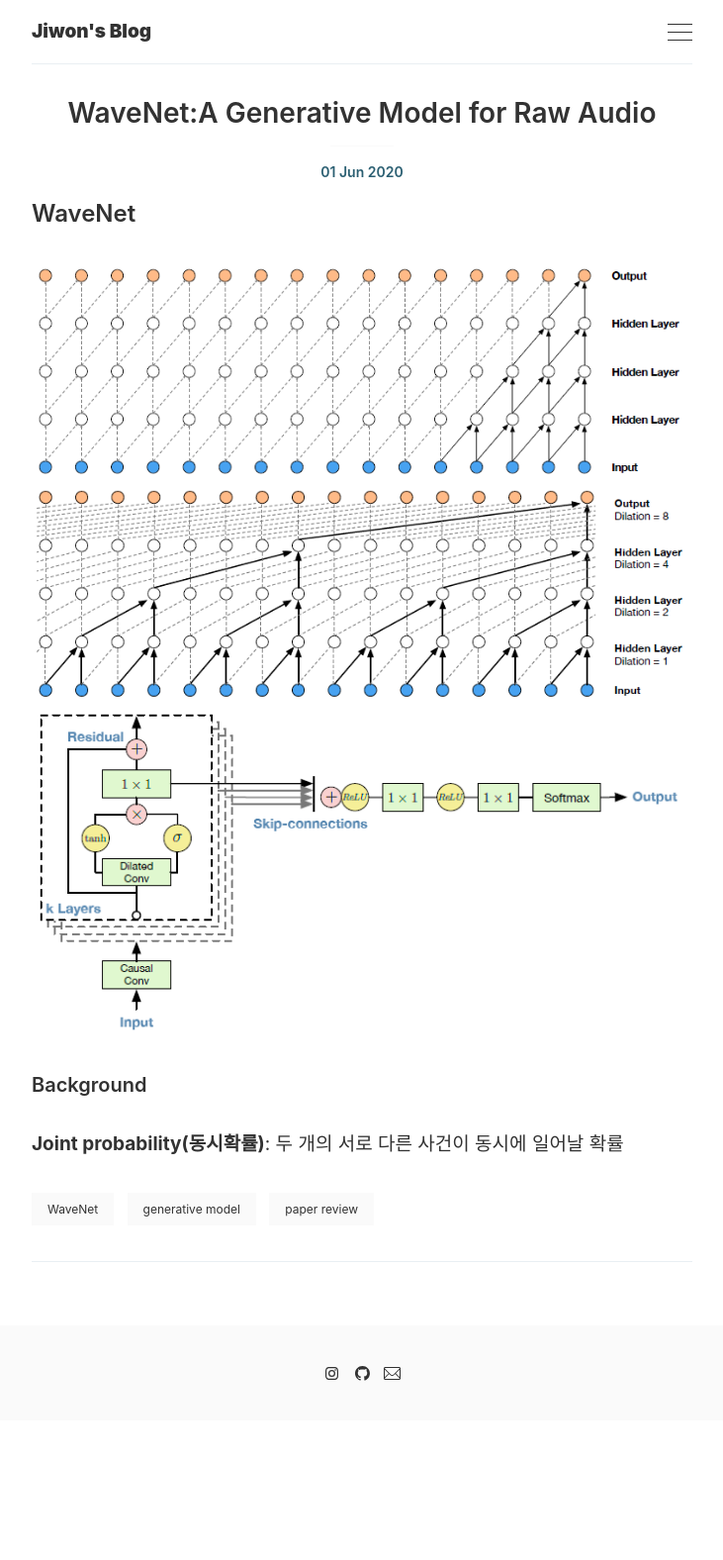
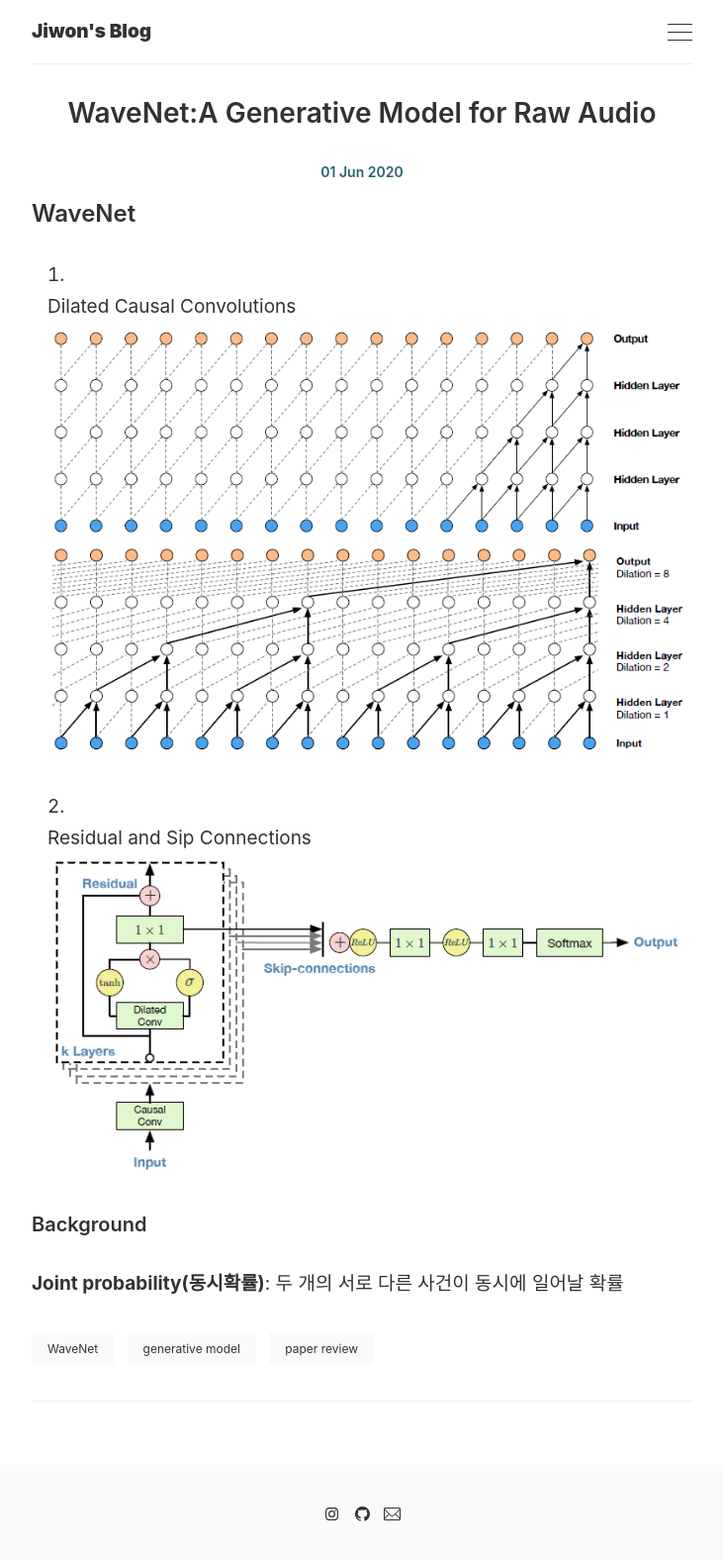
Before and after one commit to inha-informatics/geongswon.github.io, a Jekyll site: the page built from _posts/2020-06-01-WaveNet:-A-Generative-Model-for-Raw-Audio.markdown, in a window 1280 px wide. Shown: the whole page at 99% size, without its empty margins (274-1005 px from the left). Built offline with Jekyll 4.4.1, drawn with Linux system fonts in a browser that asks for light colours; comment, search, counter and statistics services are not loaded; before the commit the page ends 1435 px from its top, so only the background shows below that.

Commit message:
Update 2020-06-01-WaveNet:-A-Generative-Model-for-Raw-Audio.markdown

```diff
--- a/_posts/2020-06-01-WaveNet:-A-Generative-Model-for-Raw-Audio.markdown
+++ b/_posts/2020-06-01-WaveNet:-A-Generative-Model-for-Raw-Audio.markdown
@@ -7,8 +7,11 @@ use_math: true
 
 ### WaveNet
 
+1. Dilated Causal Convolutions
 ![wavenet2](/images/pages/wavenet2.PNG)
 ![wavenet3](/images/pages/wavenet3.PNG)
+
+4. Residual and Sip Connections
 ![wavenet4](/images/pages/wavenet4.PNG)
 
 
```
